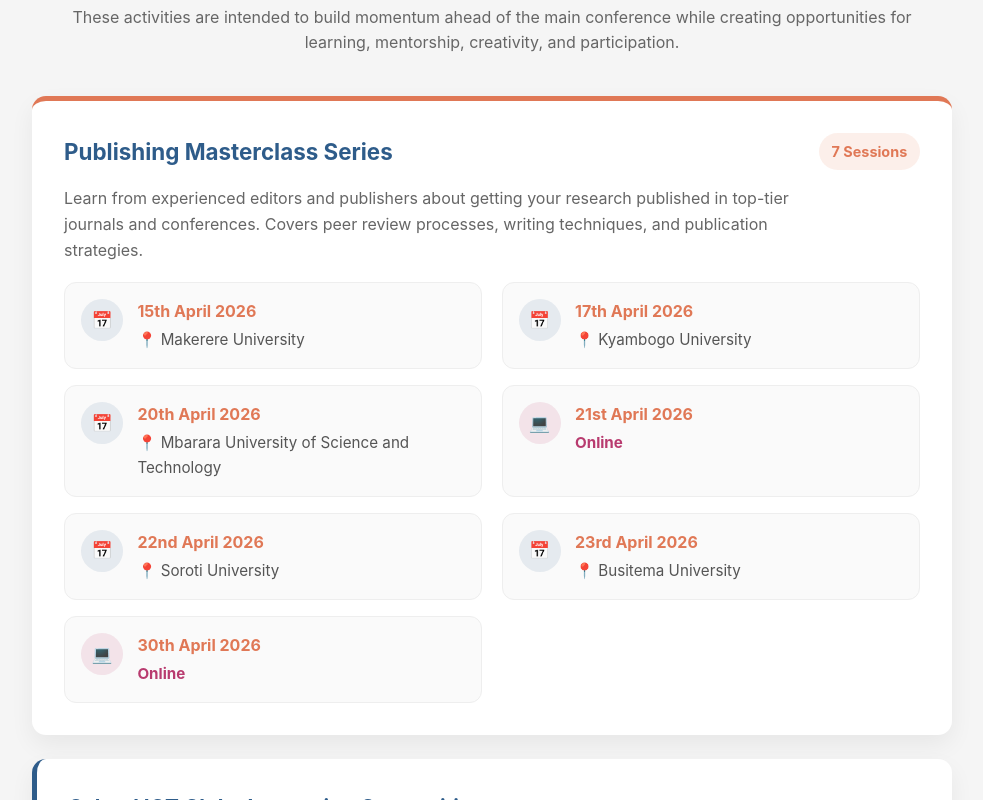
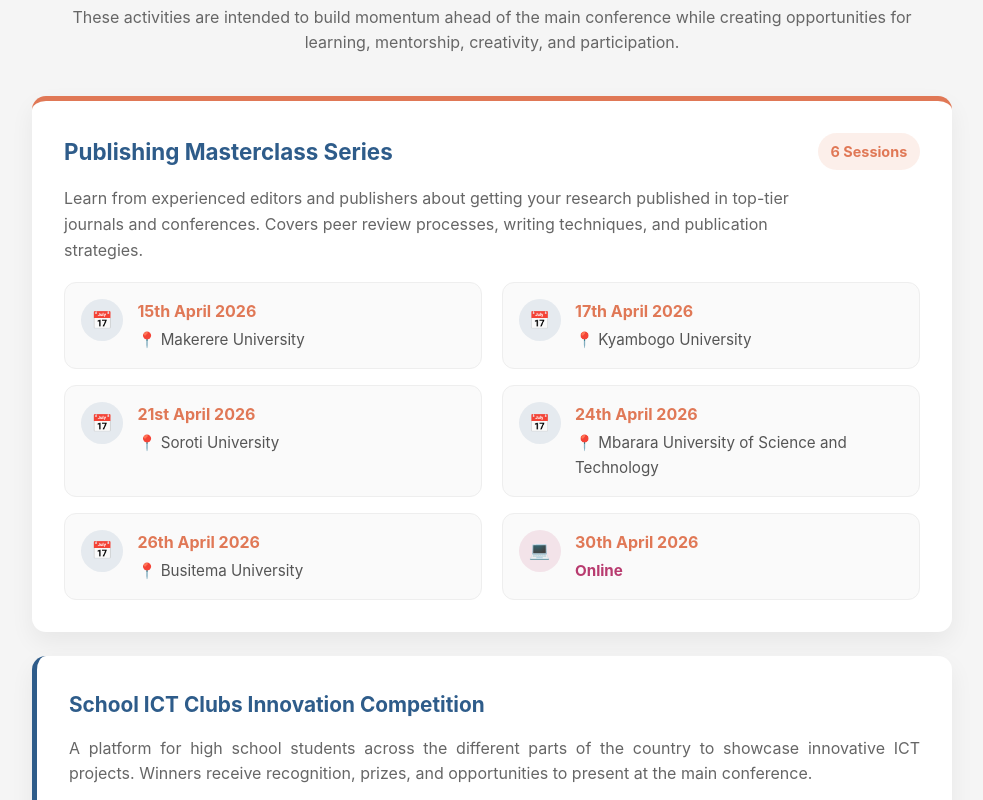
Before and after one commit to okello-wayne/ncc-2026, a plain HTML site: page activities.html in a window 1280 px wide. Shown: the part 528-1328 px from the top of the page, without its empty margins (148-1131 px from the left). Drawn offline with Linux system fonts and the light colour scheme.

Commit message:
modified conference dates

```diff
--- a/activities.html
+++ b/activities.html
@@ -54,7 +54,7 @@
                 <div class="activity-card masterclass-card">
                     <div class="masterclass-header">
                         <h3>Publishing Masterclass Series</h3>
-                        <span class="masterclass-badge">7 Sessions</span>
+                        <span class="masterclass-badge">6 Sessions</span>
                     </div>
 
                     <p class="masterclass-description">
@@ -77,26 +77,10 @@
                             </div>
                         </div>
 
-                        <div class="mc-item">
+                       <div class="mc-item">
                             <div class="mc-icon">📅</div>
                             <div class="mc-body">
-                                <p class="mc-date">20th April 2026</p>
-                                <p class="mc-venue">📍 Mbarara University of Science and Technology</p>
-                            </div>
-                        </div>
-
-                        <div class="mc-item">
-                            <div class="mc-icon online-icon">💻</div>
-                            <div class="mc-body">
                                 <p class="mc-date">21st April 2026</p>
-                                <p class="mc-venue online">Online</p>
-                            </div>
-                        </div>
-
-                        <div class="mc-item">
-                            <div class="mc-icon">📅</div>
-                            <div class="mc-body">
-                                <p class="mc-date">22nd April 2026</p>
                                 <p class="mc-venue">📍 Soroti University</p>
                             </div>
                         </div>
@@ -104,7 +88,15 @@
                         <div class="mc-item">
                             <div class="mc-icon">📅</div>
                             <div class="mc-body">
-                                <p class="mc-date">23rd April 2026</p>
+                                <p class="mc-date">24th April 2026</p>
+                                <p class="mc-venue">📍 Mbarara University of Science and Technology</p>
+                            </div>
+                        </div>
+
+                        <div class="mc-item">
+                            <div class="mc-icon">📅</div>
+                            <div class="mc-body">
+                                <p class="mc-date">26th April 2026</p>
                                 <p class="mc-venue">📍 Busitema University</p>
                             </div>
                         </div>
```
Also changed, not shown: 1 other file.
